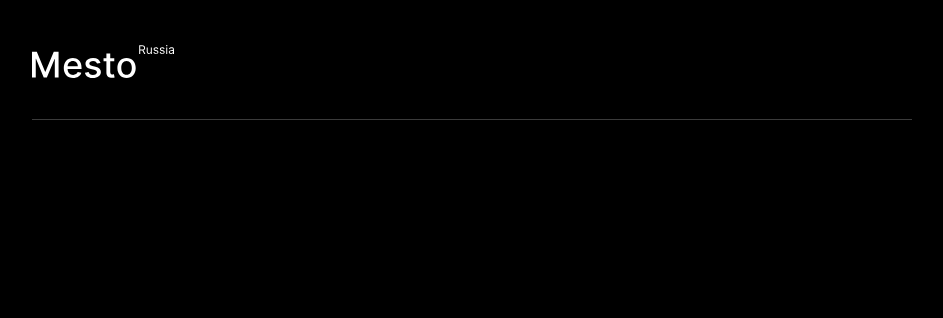
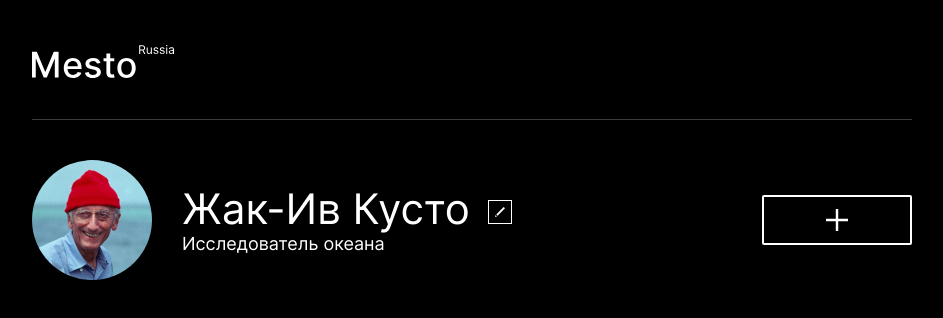
Before and after one commit to Tka4enkoKV/mesto, a plain HTML site: page index.html in a window 1280 px wide. Shown: the whole page, without its empty margins (168-1111 px from the left). Drawn offline with Linux system fonts and the light colour scheme; files whose address does not match are found by name.

Commit message:
feat profile add

```diff
--- a/blocks/header/header.css
+++ b/blocks/header/header.css
@@ -3,5 +3,4 @@
   max-width: 880px;
   border-bottom: 1px solid rgba(84, 84, 84, 0.7);
   margin: 45px auto 0;
-
 }
--- /dev/null
+++ b/blocks/profile/__add-button/profile__add-button.css
@@ -0,0 +1,12 @@
+.profile__add-button {
+  background-image: url(../../../images/add-button.svg);
+  background-color: black;
+  background-size: contain;
+  background-position: center;
+  background-repeat: no-repeat;
+  width: 150px;
+  height: 50px;
+  border: 0;
+  padding: 0;
+  margin-left: auto;
+}
--- /dev/null
+++ b/blocks/profile/__description/profile__description.css
@@ -0,0 +1,8 @@
+.profile__description {
+  font-family: 'Inter';
+  font-weight: 400;
+  font-size: 18px;
+  line-height: 22px;
+  color: #FFFFFF;
+  margin: 0;
+}
--- /dev/null
+++ b/blocks/profile/__edit-button/profile__edit-button.css
@@ -0,0 +1,12 @@
+.profile__edit-button {
+  background-image: url(../../../images/edit-button.svg);
+  background-color: black;
+  background-size: contain;
+  background-position: center;
+  background-repeat: no-repeat;
+  width: 24px;
+  height: 24px;
+  border: 0;
+  padding: 0;
+  margin-left: 18px;
+}
--- /dev/null
+++ b/blocks/profile/__image/profile__image.css
@@ -0,0 +1,6 @@
+.profile__image {
+  width: 120px;
+  height: 120px;
+  border-radius: 50%;
+  margin-right: 30px;
+}
--- /dev/null
+++ b/blocks/profile/__name-wrapper/profile__name-wrapper.css
@@ -0,0 +1,4 @@
+.profile__name-wrapper {
+  display: flex;
+  align-items: baseline;
+}
--- /dev/null
+++ b/blocks/profile/__name/profile__name.css
@@ -0,0 +1,8 @@
+.profile__name {
+  font-family: 'Inter';
+  font-weight: 500;
+  font-size: 42px;
+  line-height: 48px;
+  color: #FFFFFF;
+  margin: 0;
+}
--- /dev/null
+++ b/blocks/profile/profile.css
@@ -0,0 +1,6 @@
+.profile {
+  max-width: 880px;
+  display: flex;
+  margin: 40px auto 0;
+  align-items: center;
+}
--- a/index.html
+++ b/index.html
@@ -11,10 +11,20 @@
     <img src="./images/header-logo.svg" alt="Логотип проекта" class="header__logo">
   </header>
   <main class="content">
-
+    <div class="profile">
+      <img src="./images/profile-image.png" alt="Картинка профиля пользователя" class="profile__image" draggable="false">
+      <div class="profile__user-info">
+        <div class="profile__name-wrapper">
+          <h1 class="profile__name">Жак-Ив Кусто</h1>
+          <button class="profile__edit-button"></button>
+        </div>
+        <p class="profile__description">Исследователь океана</p>
+      </div>
+      <button class="profile__add-button"></button>
+    </div>
   </main>
   <footer class="footer">
-
+    <p class="footer__copyright">2022 Mesto Russia</p>
   </footer>
 </body>
 </html>
--- a/pages/index.css
+++ b/pages/index.css
@@ -3,3 +3,10 @@
 @import url(../blocks/page/page.css);
 @import url(../blocks/header/header.css);
 @import url(../blocks/header/__logo/header__logo.css);
+@import url(../blocks/profile/profile.css);
+@import url(../blocks/profile/__image/profile__image.css);
+@import url(../blocks/profile/__name/profile__name.css);
+@import url(../blocks/profile/__description/profile__description.css);
+@import url(../blocks/profile/__edit-button/profile__edit-button.css);
+@import url(../blocks/profile/__name-wrapper/profile__name-wrapper.css);
+@import url(../blocks/profile/__add-button/profile__add-button.css);
```
Also changed, not shown: images/add-button.svg (added), images/edit-button.svg (added), images/profile-image.png (added).
